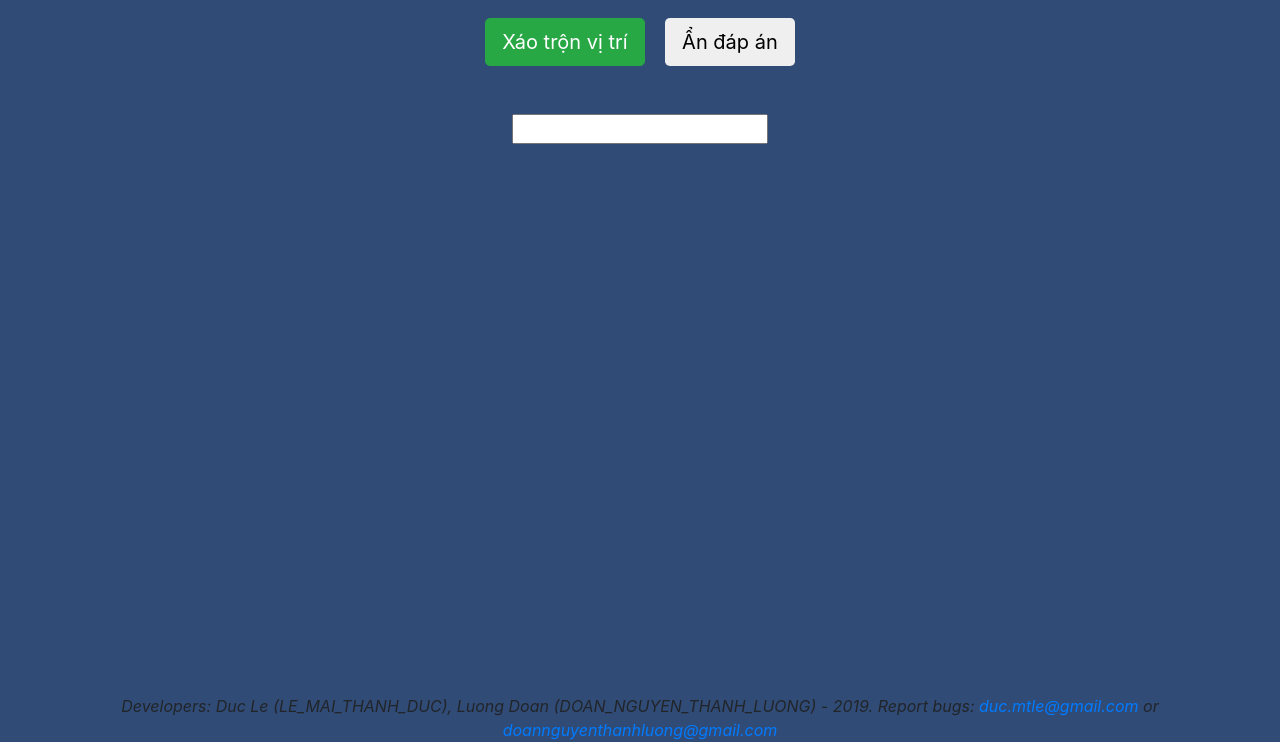
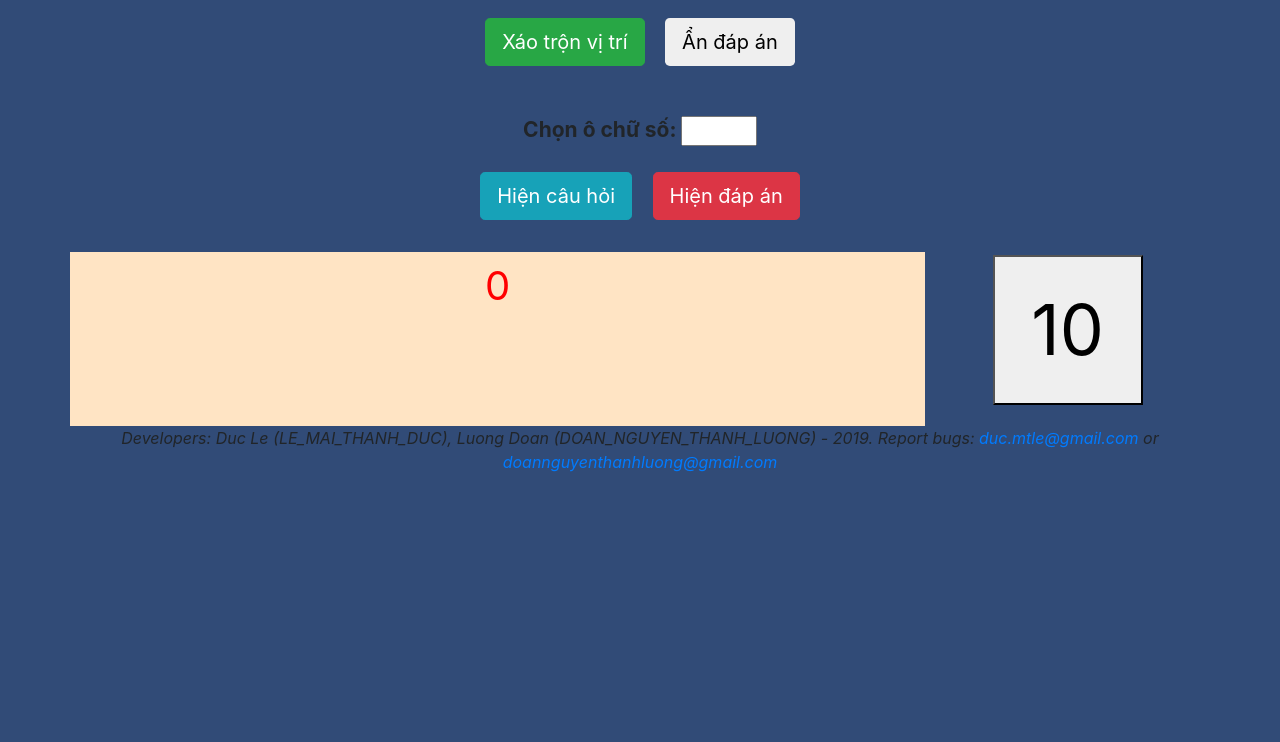
Before and after one commit to dletk/HTM_Season2, a Django app: page /vuotsong/ in a window 1280 px wide. Shown: the part 58-800 px from the top of the page. Run offline with Django 3.2, Linux system fonts and the light colour scheme; the visitor is signed in with stand-in values (Sample User, id 1); data that the repository does not hold is empty; some libraries are stand-ins or nearby versions.

Commit message:
Fix the error that footer overlaps with divs

```diff
--- a/HTM_Season2/templates/base.html
+++ b/HTM_Season2/templates/base.html
@@ -22,7 +22,7 @@
         footer {
             width: 100%;
             text-align: center;
-            position: absolute;
+            position: relative;
             bottom: 0;
             font-style: italic;
         }
@@ -99,7 +99,7 @@
         </div>
     </div>
 </body>
-<footer>
+<footer class="page-footer">
     <div class="container">
         <span>Developers: Duc Le (LE_MAI_THANH_DUC), Luong Doan (DOAN_NGUYEN_THANH_LUONG) - 2019. Report bugs: <a href="mailto:duc.mtle@gmail.com">duc.mtle@gmail.com</a> or <a href="mailto:doannguyenthanhluong@gmail.com">doannguyenthanhluong@gmail.com</a></span>
     </div>
--- a/HTM_Season2/templates/vuotsong/vuotsong.html
+++ b/HTM_Season2/templates/vuotsong/vuotsong.html
@@ -18,6 +18,34 @@ body{
   -ms-user-select: none;
   user-select: none;
 }*/
+
+.col, .row {
+    text-align: center;
+}
+
+.countdown_btn {
+    margin-bottom: 0.3em;
+    margin-top: 0.5em;
+}
+
+#question {
+    background-color: bisque;
+    margin-top: 2em;
+}
+#questionContent, .questionNumber {
+    font-size: 40px;
+}
+.questionNumber, #nextQuestion {
+    margin-top: 0.1em;
+}
+.questionNumber {
+    margin-bottom: 0;
+    color: red;
+}
+
+.label_chonochu{
+  font-size: 21px;
+}
 
 .crossword_container{
   /*position: absolute;*/
@@ -138,8 +166,43 @@ body{
     </div>
 
   </div> -->
-  <input type="number" name="idx_ochu" />
 </div>
+<div class="container-fluid">
+
+  <!-- Controls for ô chữ -->
+
+  <label for="id_ochu" class="label_chonochu"><b>Chọn ô chữ số:</b></label>
+  <input type="number" id="id_ochu" name="id_ochu" min="1" max="9"><br>
+  <button class="btn btn-info btn-lg crossword_btn" id="showQuestion">Hiện câu hỏi</button>
+  <button class="btn btn-danger btn-lg crossword_btn">Hiện đáp án</button>
+
+  <!-- Question area -->
+    <div class="row" id="content">
+    <div class="col-9" id="question">
+        <div class="row">
+            <div class="col-12">
+                <p class="questionNumber"><span id="questionNumber">0</span><span></span></p>
+            </div>
+        </div>
+        <div class="row">
+            <div class="col-12">
+                <p id="questionContent"></p>
+            </div>
+            <div class="col-12" id="questionFile">
+
+            </div>
+        </div>
+    </div>
+    <div class="col-3" id="manageAnswer">
+        <div class="row">
+            <div class="col-12">
+                <button class="countdown_btn" type="button" id="countDown" class="btn btn-danger" style="width:150px; height:150px; font-size: 70px">10</button>
+            </div>
+        </div>
+    </div>
+  </div>
+</div>
+
 {% csrf_token %}
 {% endblock %}
 
@@ -178,7 +241,7 @@ let questions = {{ questions|safe }};
 
 console.log(questions)
 
-var currentQuestionID = 1;
+var currentQuestionID = 10;
 var questionContent = "Bill Gates"
 
 makeAjaxCall(questionContent,
@@ -565,5 +628,12 @@ String.prototype.replaceAll = function (replaceThis, withThis) {
 
 Create();
 // Play();
+
+$("#showQuestion").click(function(event){
+  if(currentQuestionID >= questions.length){
+    $("#questionContent").text("Vui lòng chọn số thứ tự hợp lệ!");
+  }
+});
+
 </script>
 {% endblock %}
```
